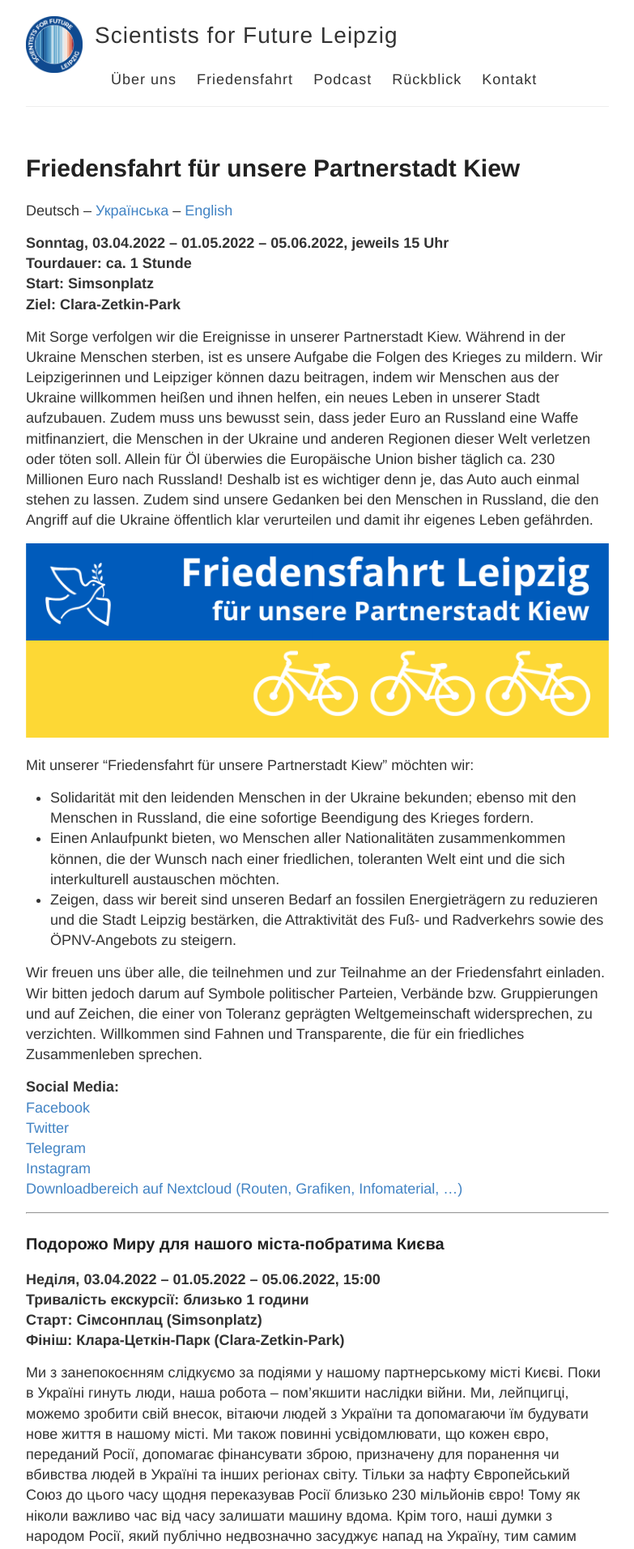
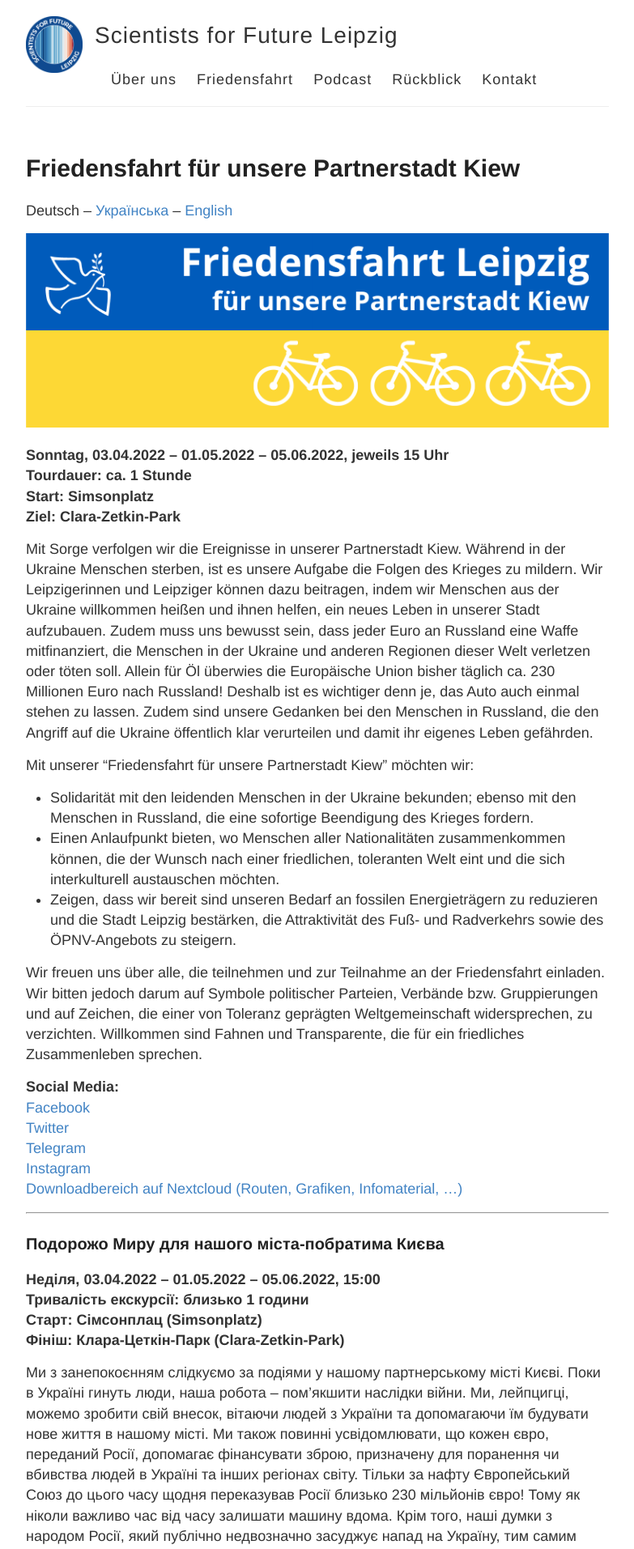
Before and after one commit to s4f-leipzig/s4f-leipzig.github.io, a Jekyll site: the page built from Friedensfahrt.md, in a window 1280 px wide. Shown: the top 1913 px of the page at 81% size, without its empty margins (248-1031 px from the left). Built offline with Jekyll 4.4.1, drawn with Linux system fonts in a browser that asks for light colours.

Commit message:
Update Friedensfahrt.md

```diff
--- a/Friedensfahrt.md
+++ b/Friedensfahrt.md
@@ -5,6 +5,10 @@
 ---
 
 Deutsch – <a href="#ukrainisch">Українська</a> – <a href="#englisch">English</a>
+
+<p align="center">
+<img src="/images/Friedensfahrt.png">
+</p>
 
 <b>Sonntag, 03.04.2022 – 01.05.2022 – 05.06.2022, jeweils 15 Uhr<br>
 Tourdauer: ca. 1 Stunde<br>
@@ -17,10 +21,6 @@
 Regionen dieser Welt verletzen oder töten soll. Allein für Öl überwies die Europäische Union bisher täglich ca. 230 Millionen Euro nach Russland!
 Deshalb ist es wichtiger denn je, das Auto auch einmal stehen zu lassen. Zudem sind unsere Gedanken bei den Menschen in Russland, die den Angriff auf
 die Ukraine öffentlich klar verurteilen und damit ihr eigenes Leben gefährden.
-
-<p align="center">
-<img src="/images/Friedensfahrt.png">
-</p>
 
 Mit unserer "Friedensfahrt für unsere Partnerstadt Kiew" möchten wir:
 <ul>
```
